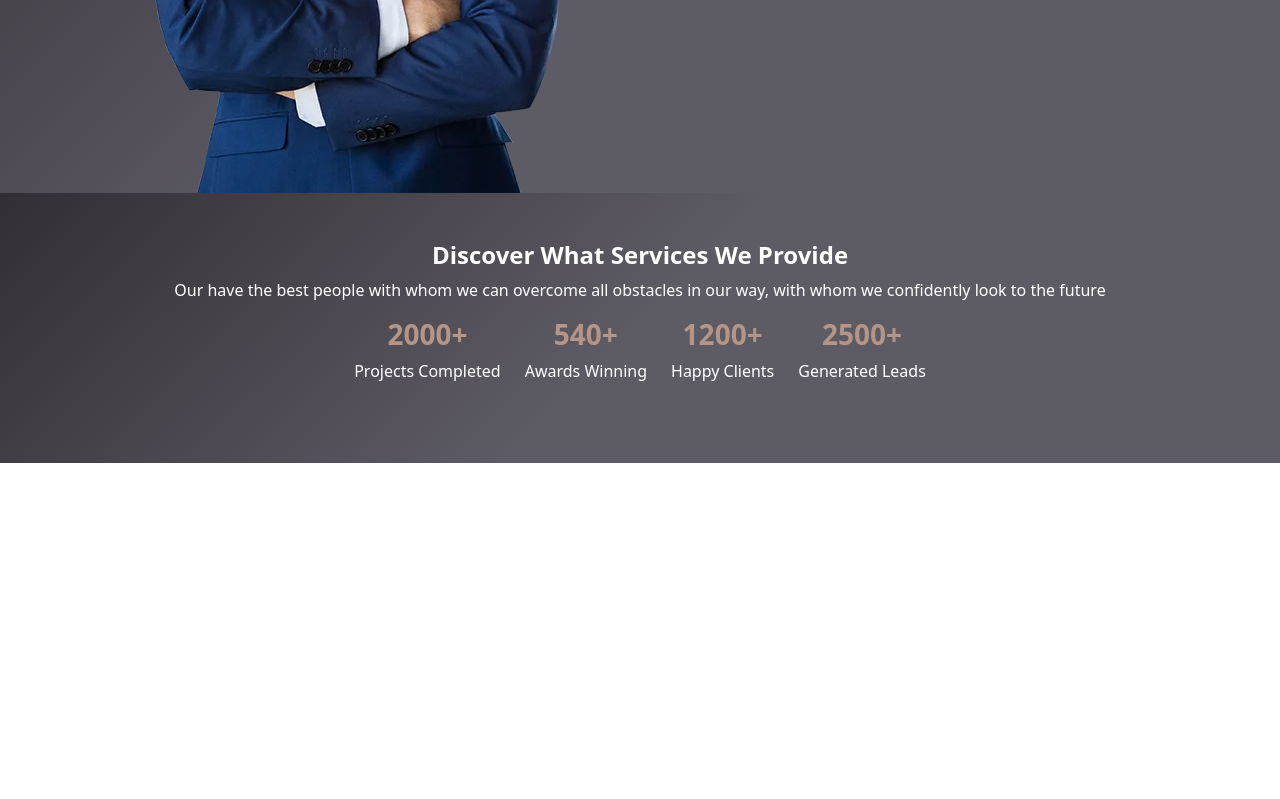
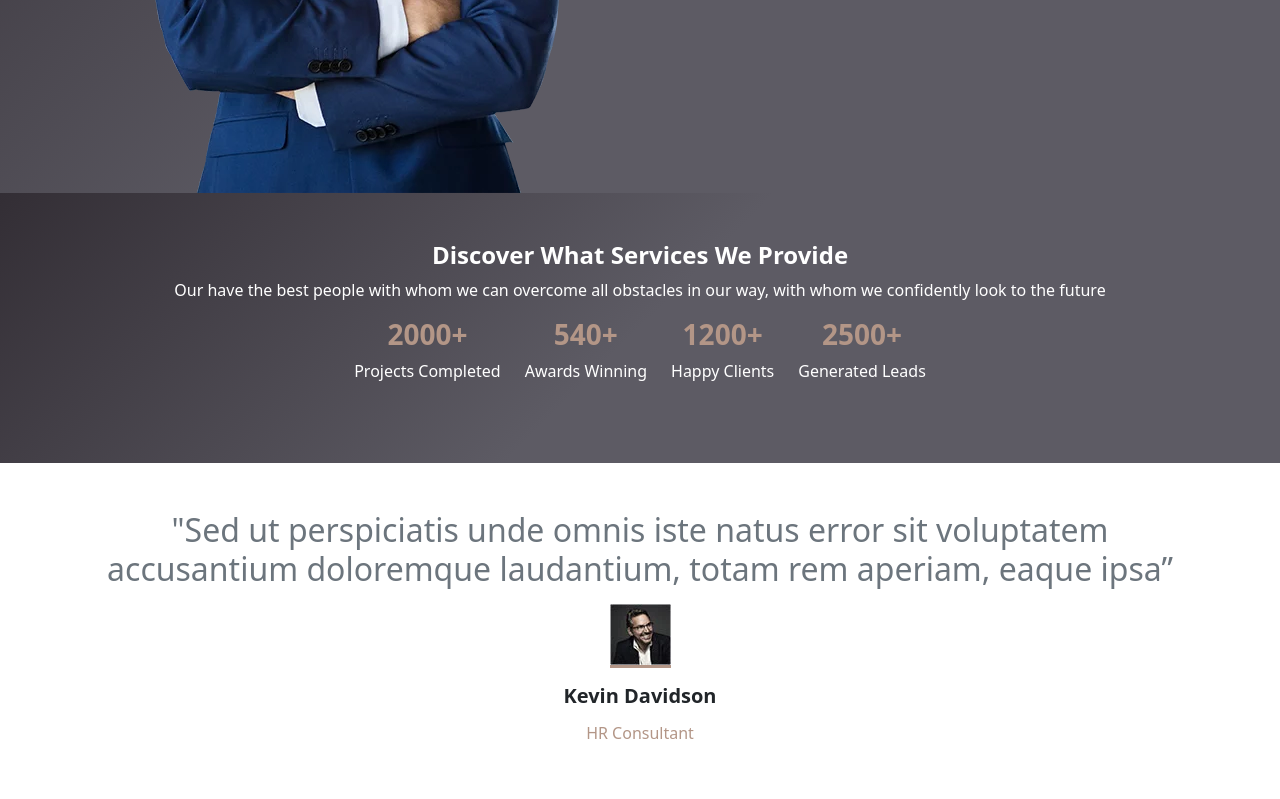
Before and after one commit to ParvinAlasgar/Nasiha-LandingPage, a plain HTML site: page index.html in a window 1280 px wide. Shown: the part 3241-4040 px from the top of the page. Before the commit the page ends 3704 px from the top, so only its background shows below. Drawn offline with Linux system fonts and the light colour scheme.

Commit message:
add: added testimonial section.

```diff
--- a/assets/sass/main.scss
+++ b/assets/sass/main.scss
@@ -139,4 +139,13 @@ main {
       color: $color-first;
     }
   }
+  // Testimonial
+  #testimonial {
+    h6 {
+      color: $color-first;
+    }
+    img {
+      border-bottom: 0.2rem solid $color-first;
+    }
+  }
 }
--- a/index.html
+++ b/index.html
@@ -406,6 +406,22 @@
           </ul>
         </div>
       </section>
+      <!-- Testimonial -->
+      <section id="testimonial" class="py-5">
+        <div class="container text-center">
+          <h2 class="text-secondary mb-3">
+            "Sed ut perspiciatis unde omnis iste natus error sit voluptatem
+            accusantium doloremque laudantium, totam rem aperiam, eaque ipsa”
+          </h2>
+          <img
+            class="img-fluid"
+            src="./assets/images/testimonial.webp"
+            alt="testimonial"
+          />
+          <h5 class="my-3 fw-bold">Kevin Davidson</h5>
+          <h6>HR Consultant</h6>
+        </div>
+      </section>
     </main>
   </body>
 </html>
```
Also changed, not shown: assets/css/main.css, assets/images/testimonial.webp (added), 1 other file.
